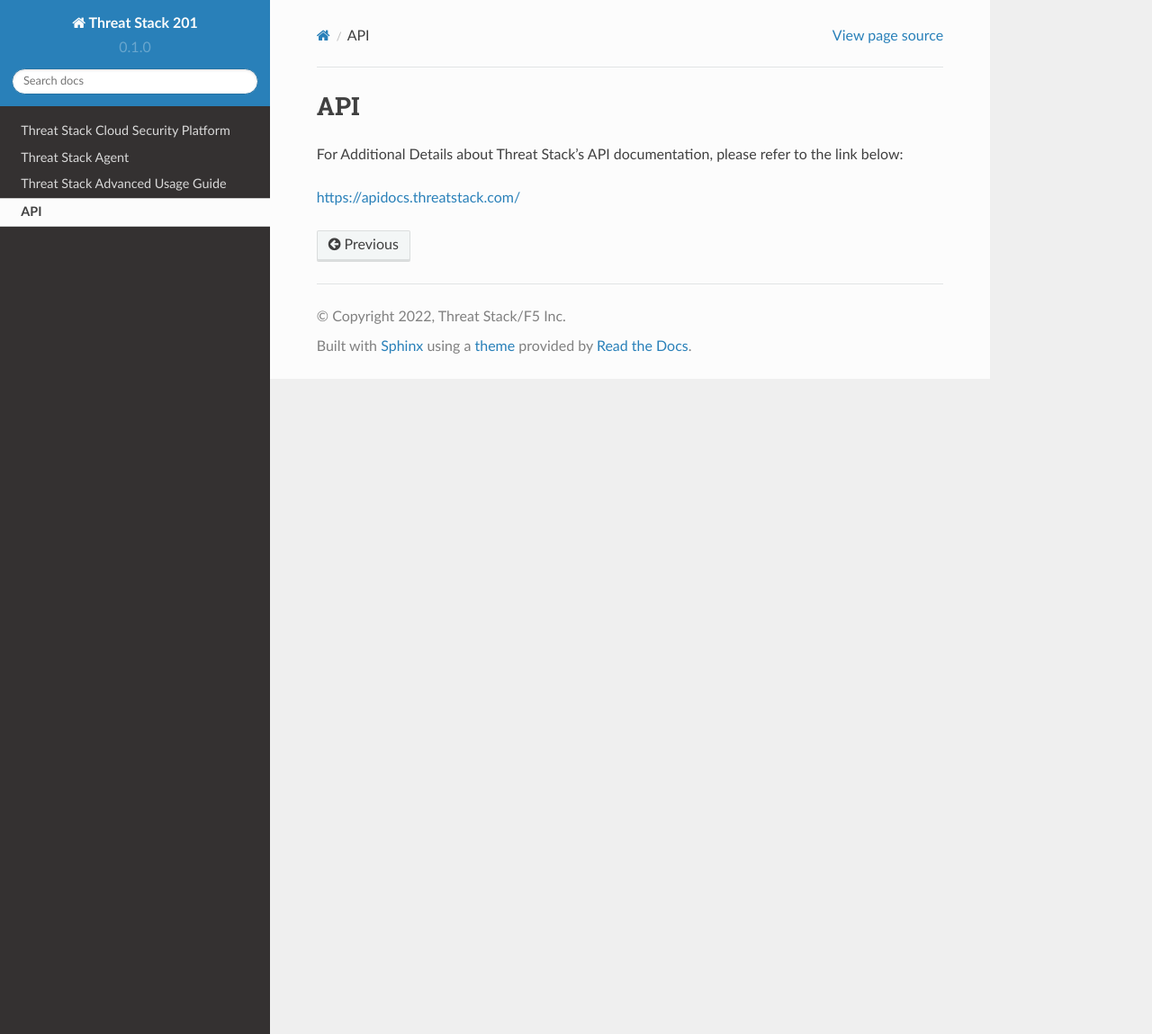
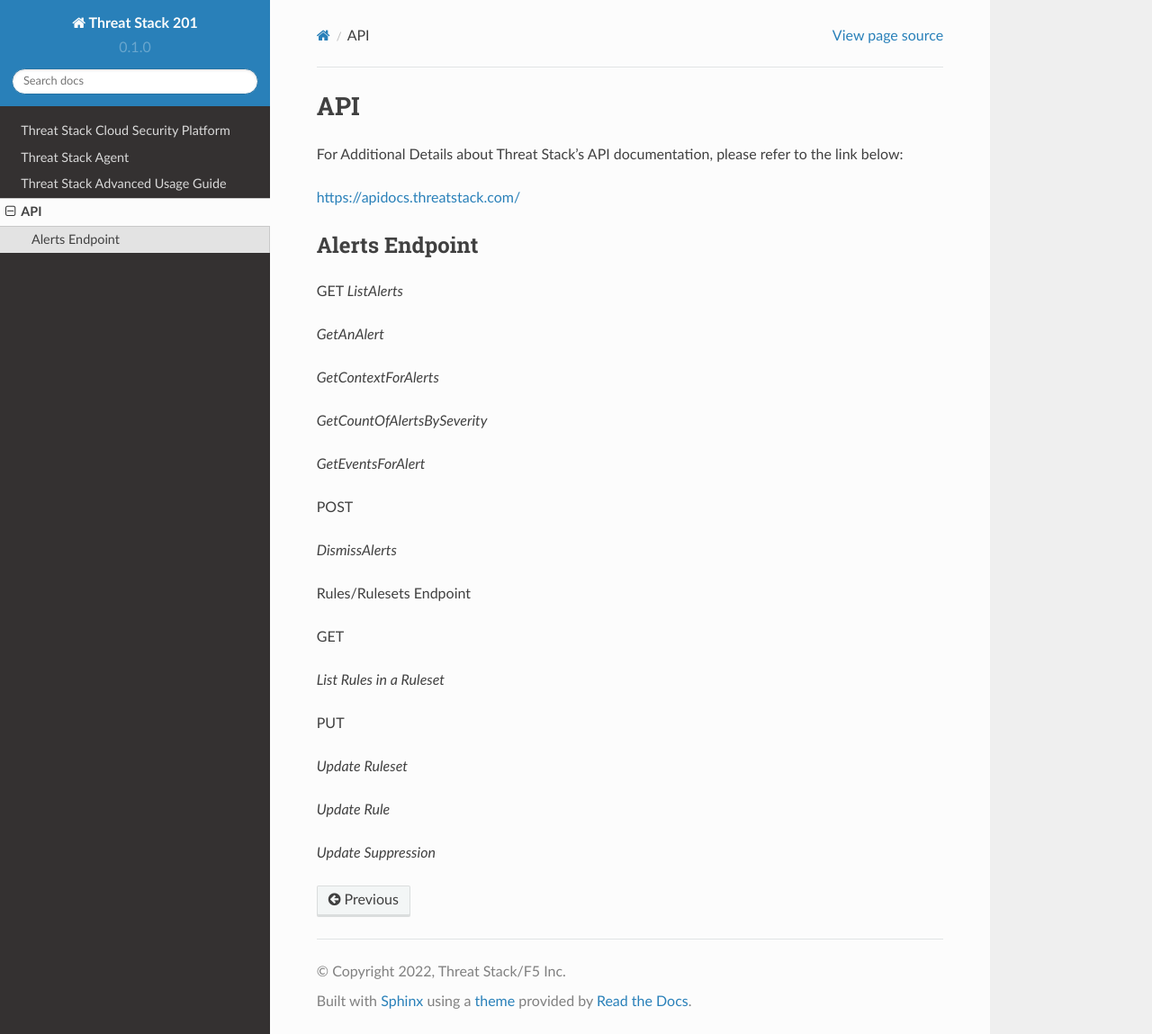
Before and after one commit to skrizzy16/rtdtest94, a Sphinx documentation site: the page built from docs/source/api.rst, in a window 1280 px wide and 1149 px high. Shown: the whole window at 90% size. Built offline with Sphinx 7.4.7 and the Read the Docs theme 2.0.0, drawn with Linux system fonts in a browser that asks for light colours.

Commit message:
Update api.rst

```diff
--- a/docs/source/api.rst
+++ b/docs/source/api.rst
@@ -3,3 +3,41 @@ API
 For Additional Details about Threat Stack's API documentation, please refer to the link below:
 
 https://apidocs.threatstack.com/
+
+
+
+Alerts Endpoint
+---------------
+
+
+GET
+*ListAlerts*
+
+*GetAnAlert*
+
+*GetContextForAlerts*
+
+*GetCountOfAlertsBySeverity*
+
+*GetEventsForAlert*
+
+
+POST
+
+*DismissAlerts*
+
+Rules/Rulesets Endpoint
+
+GET
+
+*List Rules in a Ruleset*
+
+
+
+PUT
+
+*Update Ruleset*
+
+*Update Rule*
+
+*Update Suppression*
```
